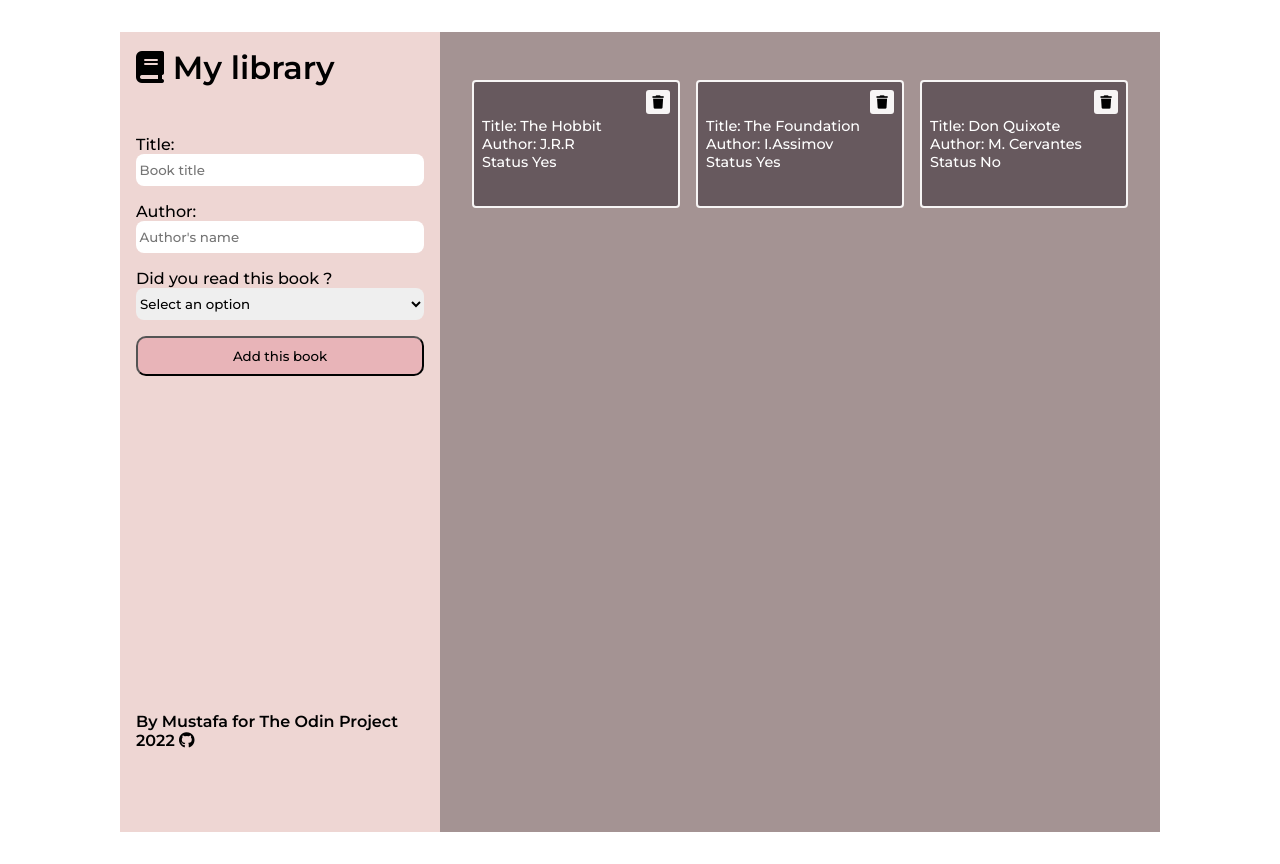
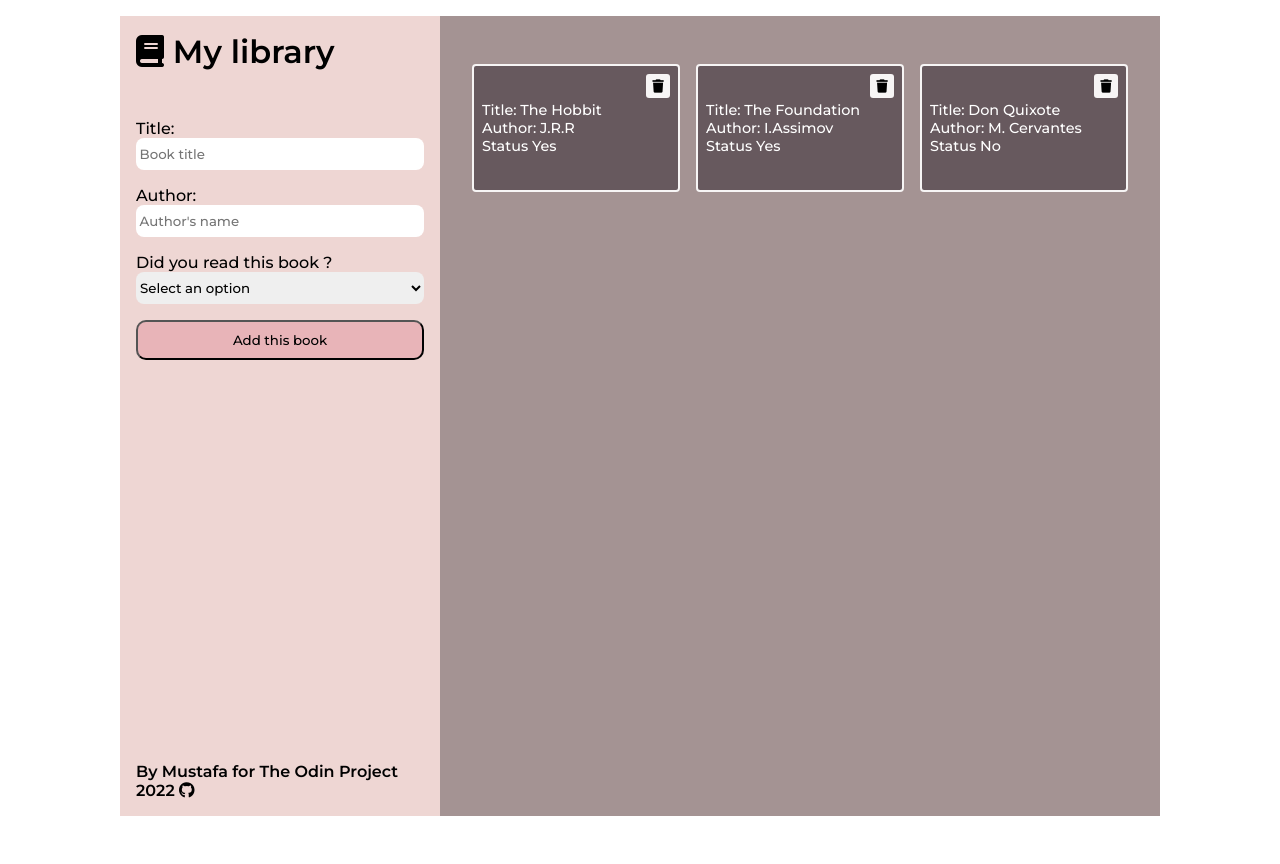
Before and after one commit to mustafa-bhm/library, a plain HTML site: page index.html in a window 1280 px wide. After the commit the page ends 816 px from the top, so only its background shows below. Drawn offline with Linux system fonts and the light colour scheme.

Commit message:
uodate readme

```diff
--- a/styles.css
+++ b/styles.css
@@ -5,8 +5,7 @@
   font-family: "Montserrat", sans-serif;
 }
 .global-container {
-  padding-top: 2rem;
-  padding-bottom: 2rem;
+  padding-top: 1rem;
   display: flex;
   justify-content: center;
   margin: auto;
@@ -28,6 +27,7 @@ input {
   border: none;
 }
 .form {
+  position: relative;
   width: 40vh;
   height: 100vh;
   background-color: #eed6d3;
@@ -94,7 +94,9 @@ input {
   background-color: rgb(193, 126, 126);
 }
 .footer {
-  margin-top: 20rem;
+  position: absolute;
+  bottom: 1rem;
+
   font-weight: 600;
 }
 .fa-brands {
```
Also changed, not shown: index.html (+1 -0 lines), 1 other file.
